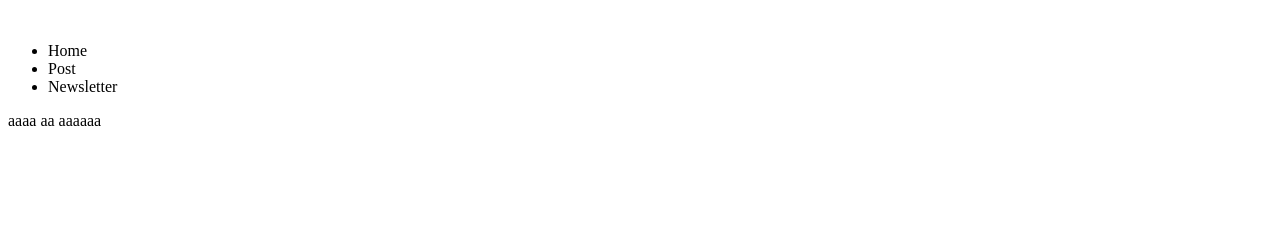
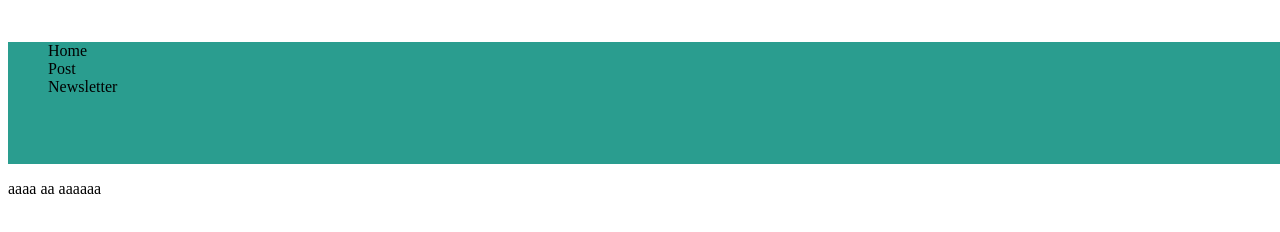
Before and after one commit to nikolozjul28/davaleba-5, a plain HTML site: page index.html in a window 1280 px wide. Shown: the top 232 px of the page. Drawn offline with Linux system fonts and the light colour scheme; files that its build step writes are made by us from their sources.

Commit message:
Update index.html

```diff
--- a/index.html
+++ b/index.html
@@ -14,7 +14,7 @@
     <header class="mainpage">
         <img class="logo" />
         <nav>
-            <ul>
+            <ul class="mainmenu">
                 <li>
                     <a>Home</a>
                 </li>
```
